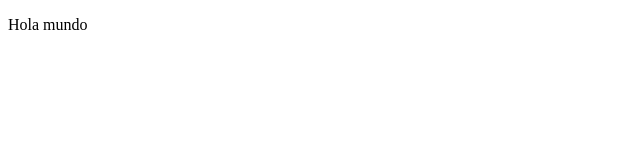
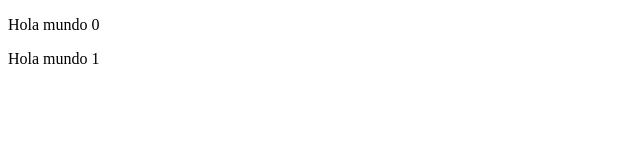
Before and after one commit to wilmer-morales/proAngularA, an Angular app: page / in a window 1280 px wide. Shown: the top 160 px of the page, without its empty margins (0-640 px from the left). Built offline with nearby package versions, Linux system fonts and the light colour scheme.

Commit message:
se agrego hola mundo 1

```diff
--- a/src/app/app.component.html
+++ b/src/app/app.component.html
@@ -1 +1,2 @@
-<p>Hola mundo</p>
+<p>Hola mundo 0</p>
+<p>Hola mundo 1</p>
```
